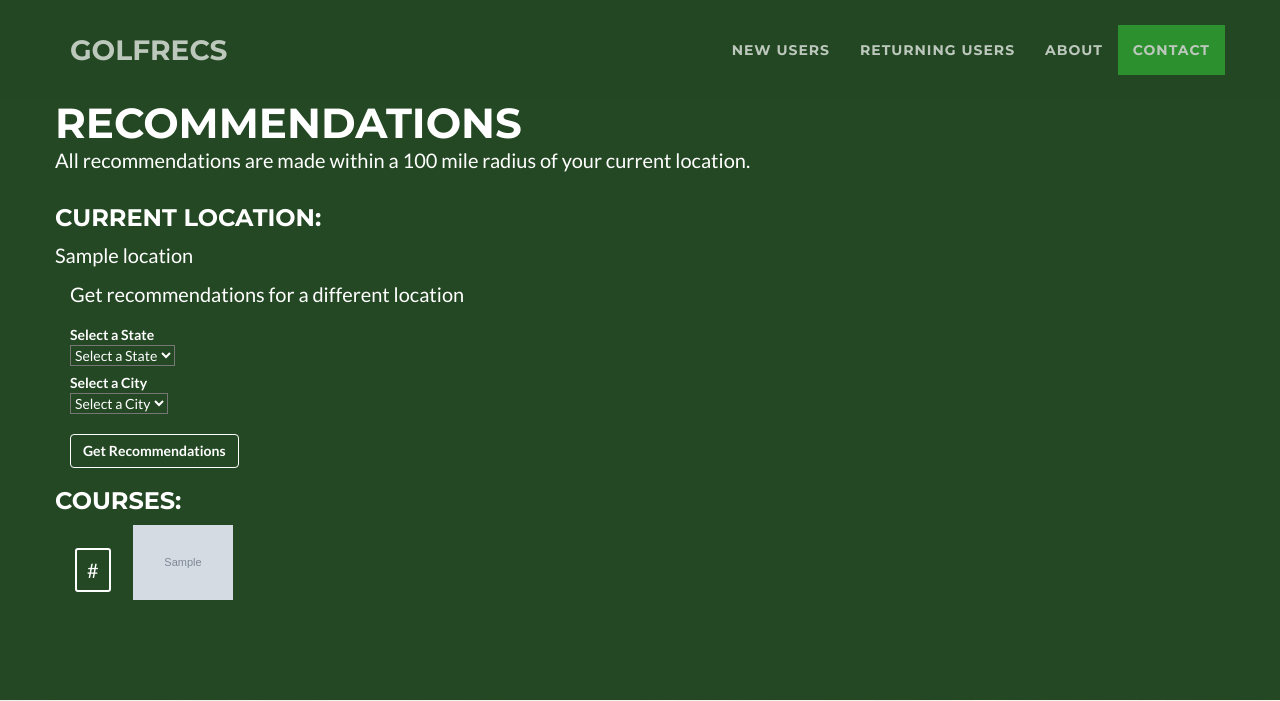
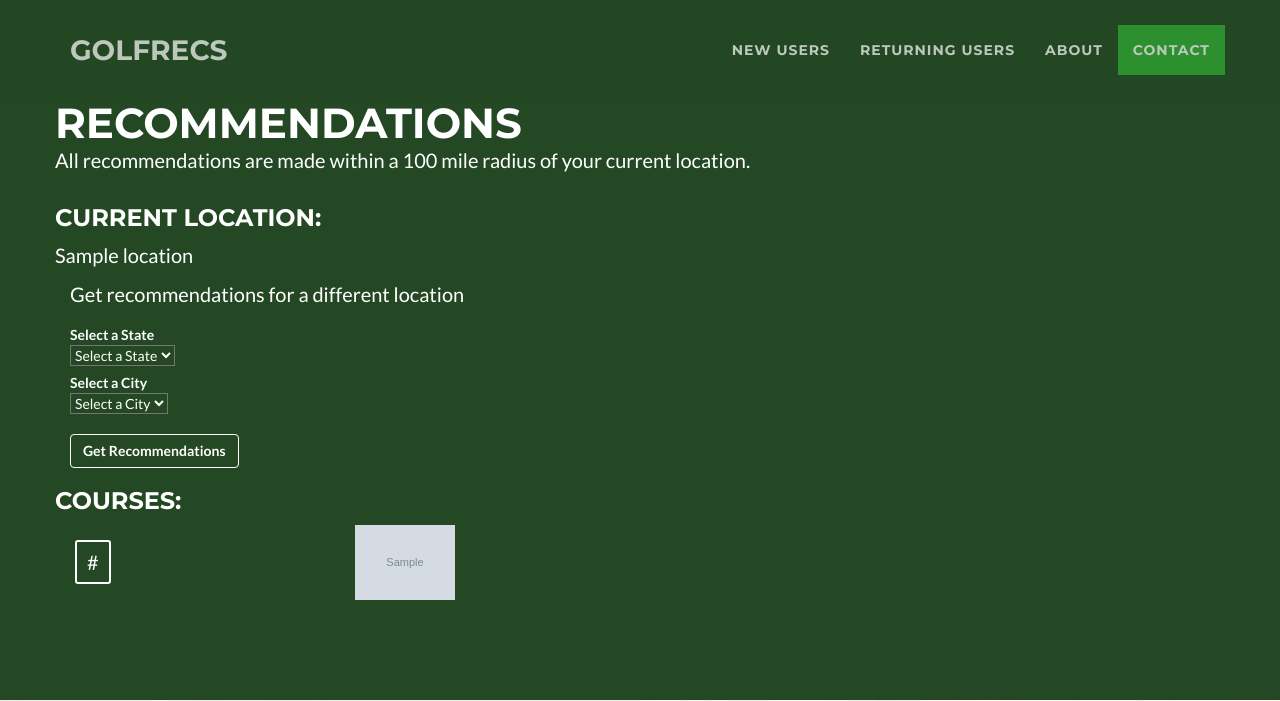
Before and after one commit to GrierPhillips/Capstone, a Python web app: template flask_app/templates/recommend.html in a window 1280 px wide. Shown: the top 701 px of the page. Run offline with Jinja, Linux system fonts and the light colour scheme; the template is opened without the code that fills it: most values are stand-ins (such as "Sample title", 1, 10 or a date in 2020); grey boxes marked "Sample" are stand-in pictures; some libraries are stand-ins or nearby versions.

Commit message:
minor changes

```diff
--- a/flask_app/templates/recommend.html
+++ b/flask_app/templates/recommend.html
@@ -61,10 +61,15 @@
           <div class='row'>
             <div class='col-sm-3'>
               <a href='{{ items["Links"][loop.index] }}' class="btn btn-sm btn-outline">{{ items['Links'][loop.index] }}</a>
+            </div>
+            <div class='col-sm-3'>
               <img src='{{ items["Images"][loop.index] }}' style="max-height: 100px; max-width: 100px;" />
             </div>
-              <div class='row'
+          </div>
           {% endfor %}
+        </div>
+
+
 
 
 
```
Lines whose indentation alone changed are shown as unchanged.
